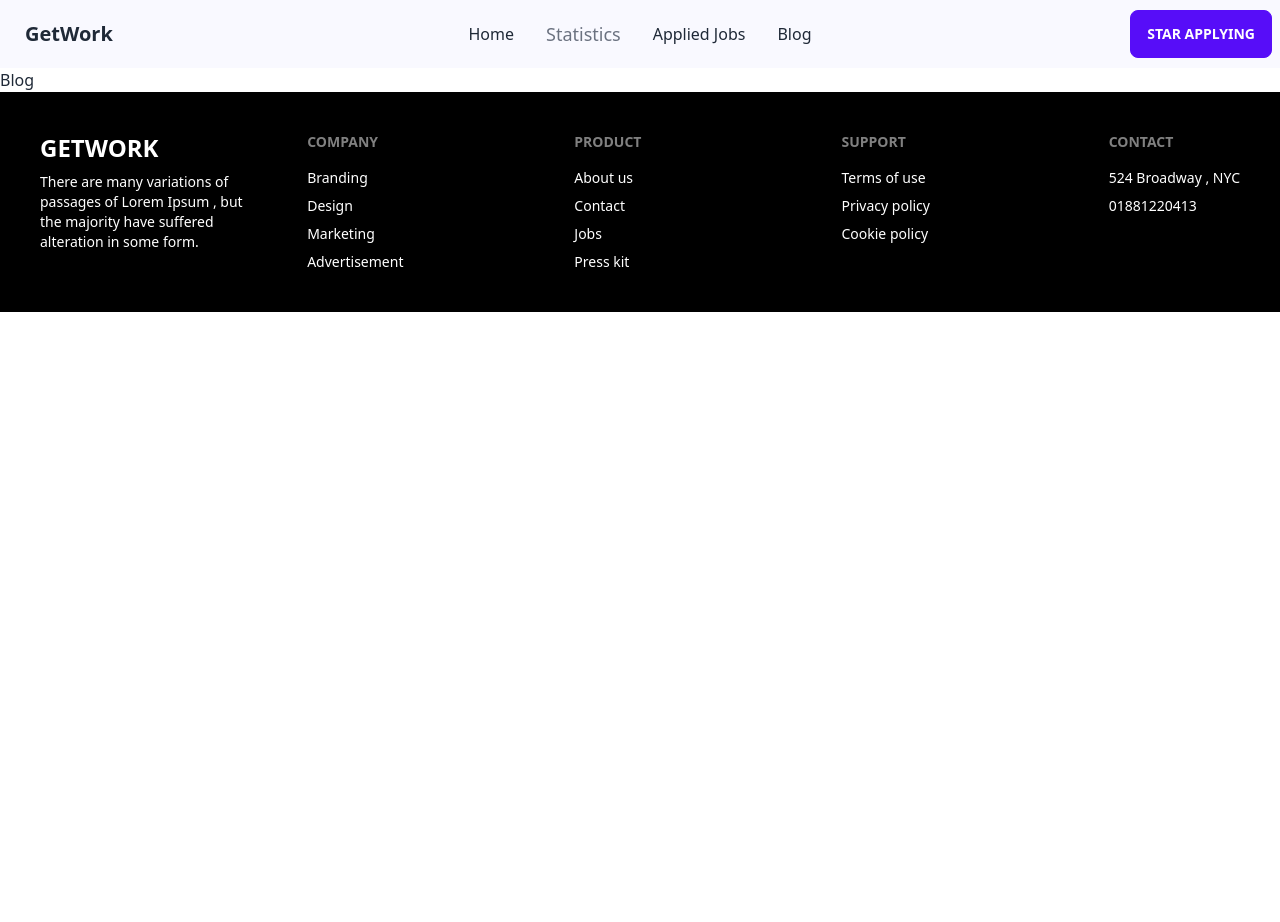
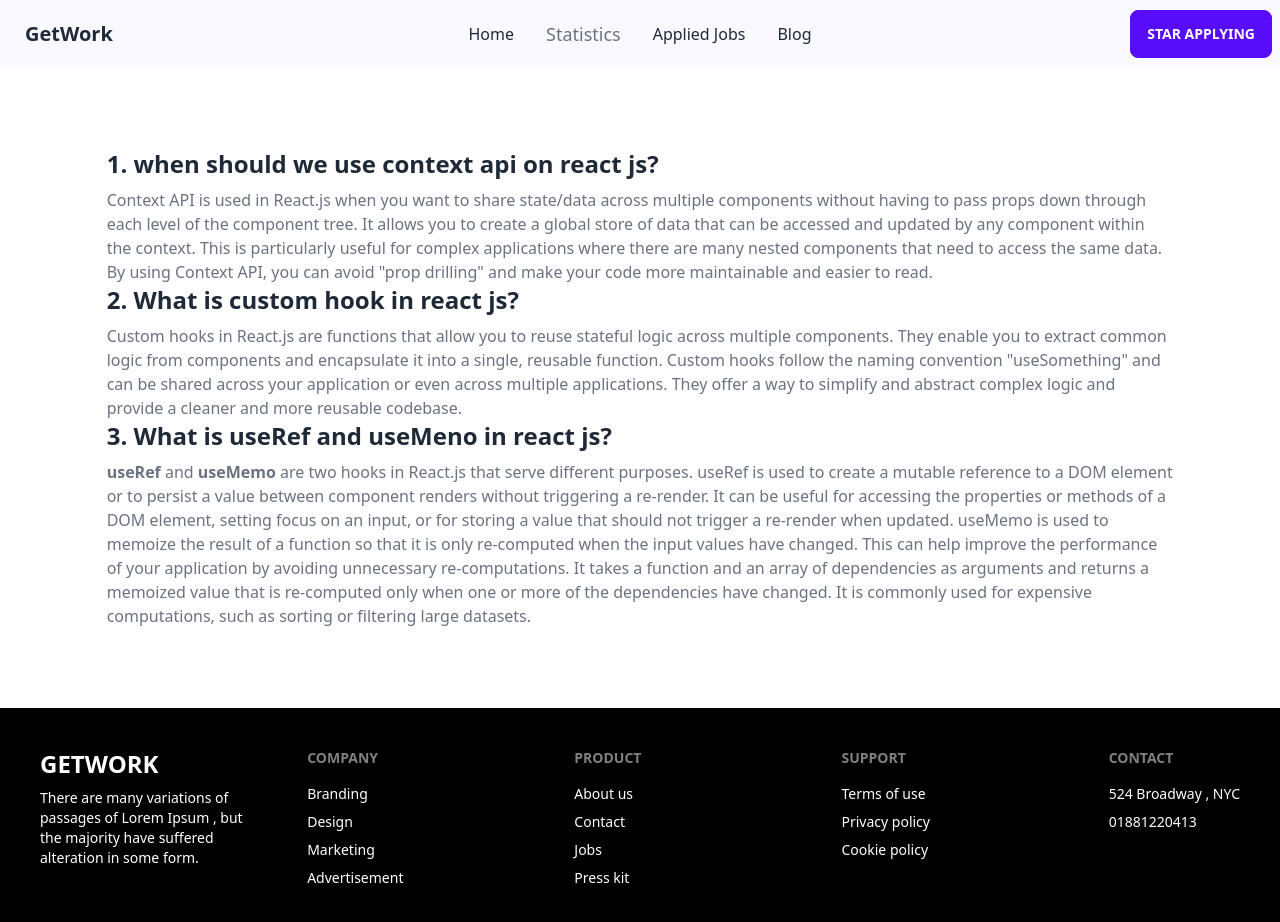
Before and after one commit to rana-arju/jobfinder, a React (Vite) app: page /blog in a window 1280 px wide. Shown: the top 922 px of the page. Before the commit the page ends 800 px from the top, so only its background shows below. Built offline with nearby package versions, Linux system fonts and the light colour scheme.

Commit message:
blog page cotaint 3/4 question answer add

```diff
--- a/src/Blog.jsx
+++ b/src/Blog.jsx
@@ -6,7 +6,59 @@ const Blog = () => {
   return (
     <div>
       <Header />
-      Blog
+      <div className="w-10/12 mx-auto my-20">
+        <div>
+          <h2 className="text-2xl font-bold mb-2">
+            1. when should we use context api on react js?
+          </h2>
+          <p className="text-gray-500">
+            Context API is used in React.js when you want to share state/data
+            across multiple components without having to pass props down through
+            each level of the component tree. It allows you to create a global
+            store of data that can be accessed and updated by any component
+            within the context. This is particularly useful for complex
+            applications where there are many nested components that need to
+            access the same data. By using Context API, you can avoid "prop
+            drilling" and make your code more maintainable and easier to read.
+          </p>
+        </div>{" "}
+        <div>
+          <h2 className="text-2xl font-bold mb-2">
+            2. What is custom hook in react js?
+          </h2>
+          <p className="text-gray-500">
+            Custom hooks in React.js are functions that allow you to reuse
+            stateful logic across multiple components. They enable you to
+            extract common logic from components and encapsulate it into a
+            single, reusable function. Custom hooks follow the naming convention
+            "useSomething" and can be shared across your application or even
+            across multiple applications. They offer a way to simplify and
+            abstract complex logic and provide a cleaner and more reusable
+            codebase.
+          </p>
+        </div>
+        <div>
+          <h2 className="text-2xl font-bold mb-2">
+            3. What is useRef and useMeno in react js?
+          </h2>
+          <p className="text-gray-500">
+            <b>useRef</b> and <b>useMemo </b> are two hooks in React.js that
+            serve different purposes. useRef is used to create a mutable
+            reference to a DOM element or to persist a value between component
+            renders without triggering a re-render. It can be useful for
+            accessing the properties or methods of a DOM element, setting focus
+            on an input, or for storing a value that should not trigger a
+            re-render when updated. useMemo is used to memoize the result of a
+            function so that it is only re-computed when the input values have
+            changed. This can help improve the performance of your application
+            by avoiding unnecessary re-computations. It takes a function and an
+            array of dependencies as arguments and returns a memoized value that
+            is re-computed only when one or more of the dependencies have
+            changed. It is commonly used for expensive computations, such as
+            sorting or filtering large datasets.
+          </p>
+        </div>
+      </div>
       <Footer />
     </div>
   );
--- a/src/Statistic.jsx
+++ b/src/Statistic.jsx
@@ -70,7 +70,7 @@ const Statistic = () => {
       <Header />
       <div className="w-10/12 mx-auto mt-20 flex justify-center flex-col items-center">
         <h2 className=" text-2xl font-bold border-b pb-4 inline-block border-b-1">
-          My Assignment Statistic
+          My 8 Assignment Statistic
         </h2>
         <PieChart width={300} height={300}>
           <Pie
@@ -109,21 +109,3 @@ const Statistic = () => {
 };
 
 export default Statistic;
-
-//  <AreaChart
-//    width={500}
-//    height={300}
-//    data={data}
-//    margin={{
-//      top: 5,
-//      right: 30,
-//      left: 20,
-//      bottom: 5,
-//    }}
-//  >
-//    <YAxis />
-//    <Tooltip />
-//    <XAxis dataKey="name" />
-//    <Legend />
-//    <Area type="monotone" dataKey="pv" stroke="#8884d8" activeDot={{ r: 8 }} />
-//  </AreaChart>;
```
